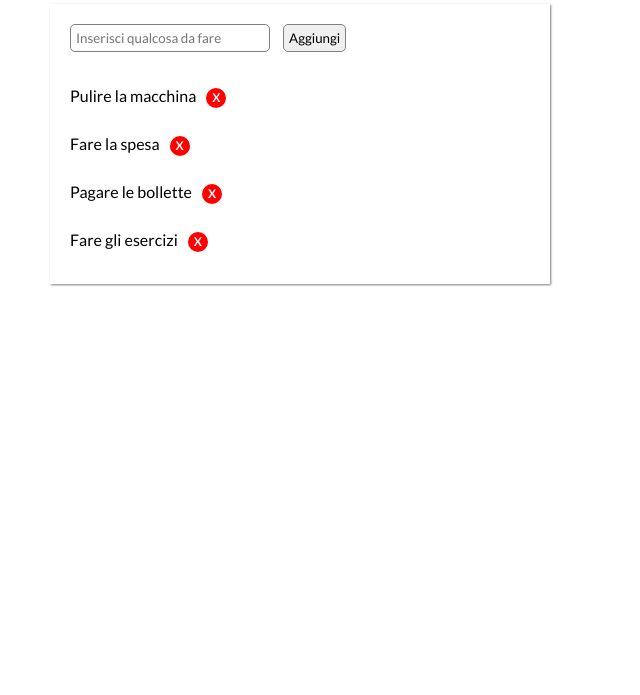
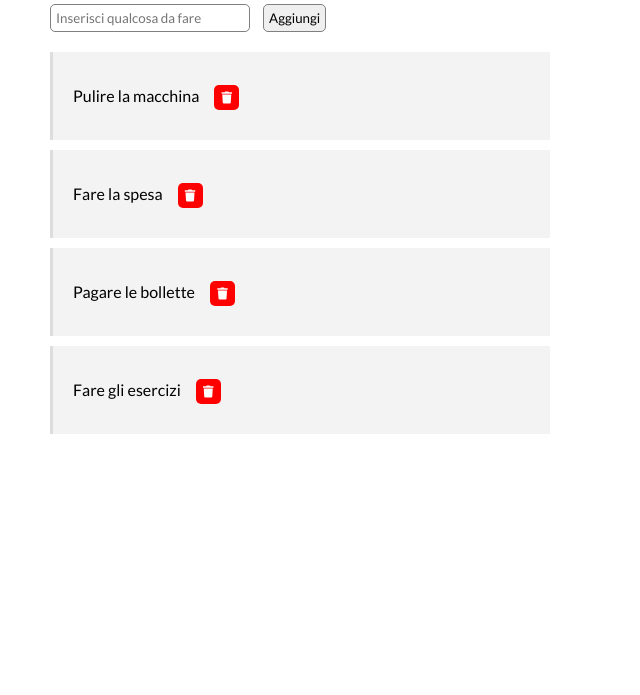
Before and after one commit to SimoneSichili/vue-todolist, a plain HTML site: page index.html in a window 1280 px wide. Shown: the part 105-800 px from the top of the page, without its empty margins (0-640 px from the left). Drawn offline with nearby package versions, Linux system fonts and the light colour scheme.

Commit message:
Change layout

```diff
--- a/css/style.css
+++ b/css/style.css
@@ -14,8 +14,6 @@ body {
 .wrapper {
     width: 500px;
     margin-top: 20px;
-    padding: 20px;
-    box-shadow: 1px 1px 2px rgba(0, 0, 0, 0.5)
 }
 
 .list-input {
@@ -45,14 +43,21 @@ body {
     line-height: 3;
 }
 
+.list ul li {
+    padding: 20px;
+    margin-bottom: 10px;
+    border-left: 3px solid #dddddd;
+    background-color: #f3f3f3;
+}
+
 .delete {
     display: inline-block;
-    width: 20px;
-    height: 20px;
-    line-height: 20px;
-    margin-left: 10px;
+    width: 25px;
+    height: 25px;
+    line-height: 25px;
+    margin-left: 15px;
     text-align: center;
-    border-radius: 50%;
+    border-radius: 5px;
     font-size: 12px;
     background-color: red;
     color: white;
--- a/index.html
+++ b/index.html
@@ -18,15 +18,15 @@
 <body>
     <div id="root">
 
-        <h1>ToDo list Vue</h1>
+        <h1>TODO LIST VUE</h1>
         <div class="wrapper">
             <div class="list-input">
-                <input @keydown.enter="add" v-model="toDo" type="text" placeholder="Inserisci qualcosa da fare">
-                <button @click="add">Aggiungi</button>
+                <input @keydown.enter="addTask" v-model="toDo" type="text" placeholder="Inserisci qualcosa da fare">
+                <button @click="addTask">Aggiungi</button>
             </div>
             <div class="list">
                 <ul>
-                    <li v-for="(element) in list">{{element}}<span class="delete" @click="remove(element)">X</span></li>
+                    <li v-for="(element, index) in list">{{element}}<span class="delete" @click="removeTask(index)"><i class="fas fa-trash"></i></span></li>
                 </ul>
             </div>
         </div>
--- a/js/script.js
+++ b/js/script.js
@@ -14,14 +14,17 @@ var app = new Vue(
            toDo: "",
         },
         methods: {
-            add: function () {
+            addTask: function () {
                 if (this.toDo != "") {
                     this.list.push(this.toDo);
                     this.toDo = "";
                 }
             },
-            remove: function(item){
-                this.list.splice(this.list.indexOf(item), 1);
+            // remove: function(item){
+            //     this.list.splice(this.list.indexOf(item), 1);
+            // },
+            removeTask: function(indexToRemove){
+                this.list.splice(indexToRemove, 1);
             },
         },
     }
```
